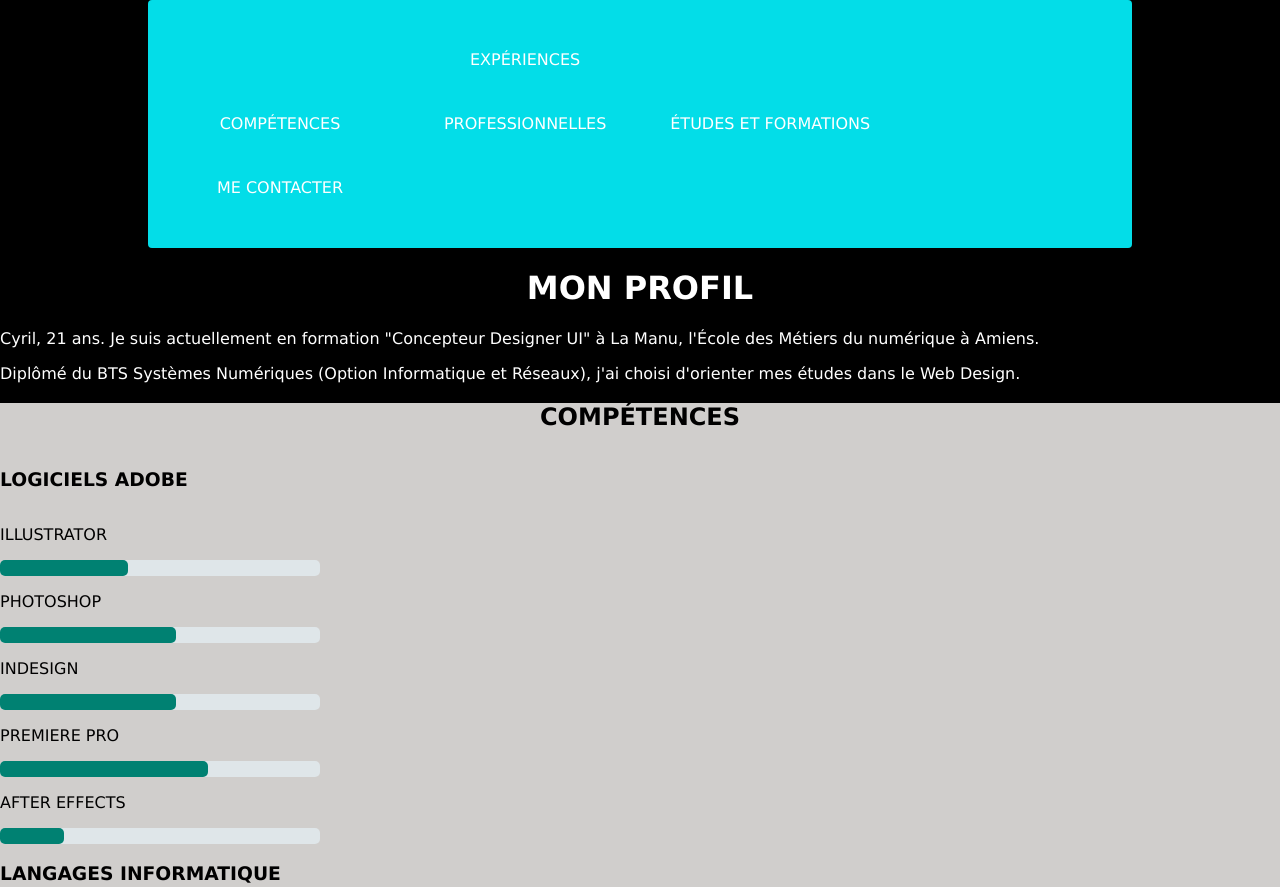
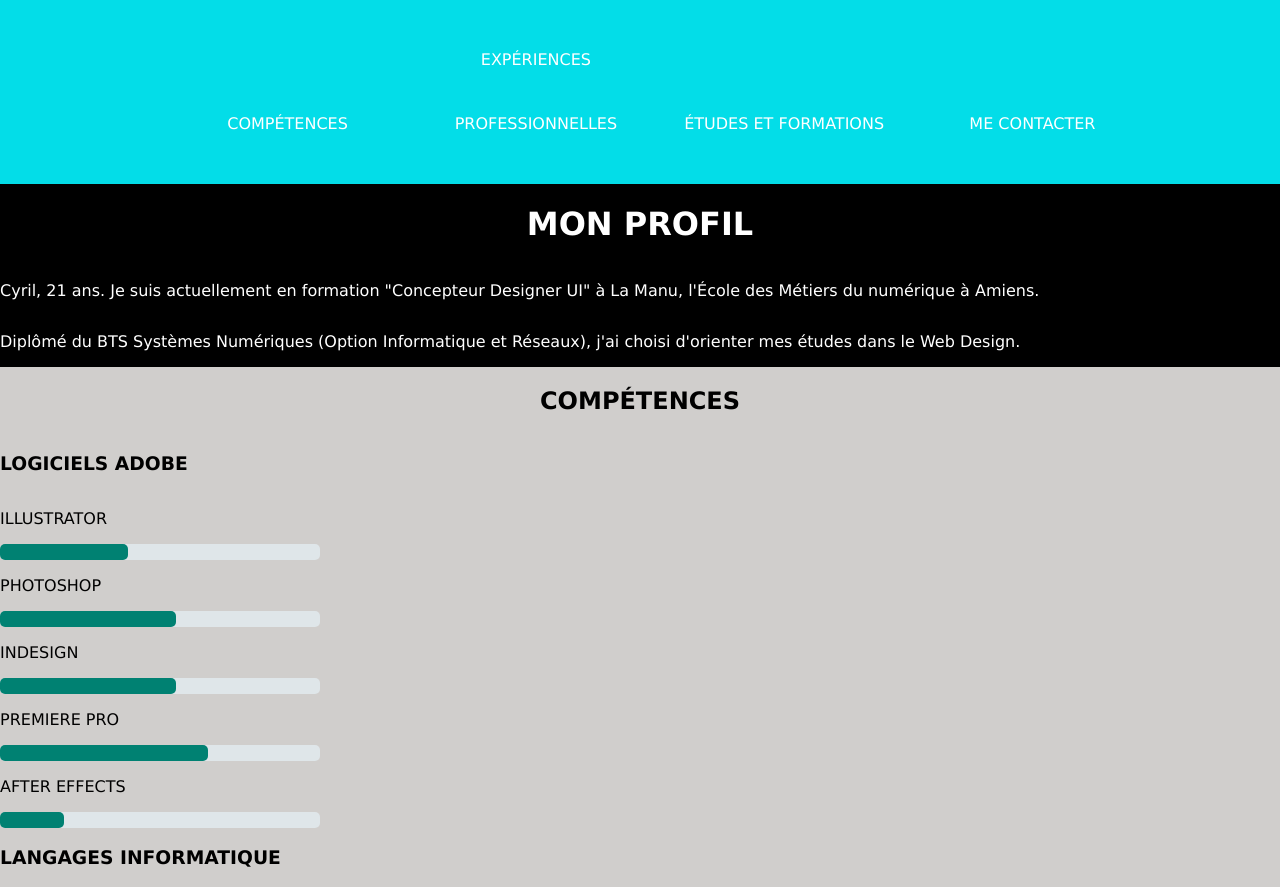
Before and after one commit to cdelattre08/CV-Numerique, a plain HTML site: page index.html in a window 1280 px wide. Shown: the top 887 px of the page. Drawn offline with Linux system fonts and the light colour scheme.

Commit message:
Correction de la mise en page

```diff
--- a/index.css
+++ b/index.css
@@ -2,41 +2,19 @@
   display: flex;
   flex-direction: column;
 }
-.submit {
-  width: 100%;
-  background-color: rgb(3, 175, 232);
+.header {
+  text-align: center;
+}
+#navBar {
+  /* display: flex;
+  flex-direction: column;
+  justify-content: space-around; */
+  background-color: rgb(3, 221, 232);
+  padding-top: 10%;
   color: white;
-  border-radius: 4px;
   border: none;
   cursor: pointer;
   padding: 12px;
-}
-.button {
-  width: 77%;
-  background-color: ();
-  color: white;
-  border-radius: 4px;
-  border: none;
-  cursor: pointer;
-  padding: 12px;
-}
-.navBar {
-  display: flex;
-  flex-direction: column;
-
-  padding-top: 10%;
-  margin: auto;
-  width: 75%;
-  background-color: rgb(3, 221, 232);
-  color: white;
-  border-radius: 4px;
-  border: none;
-  cursor: pointer;
-  padding: 12px;
-}
-ul {
-  padding: 0;
-  width: 100%;
 }
 li {
   display: inline;
@@ -46,7 +24,7 @@ a {
   outline: none;
   text-decoration: none;
   display: inline-block;
-  width: 25%;
+  width: 20%;
   text-align: center;
   line-height: 4;
   color: white;
@@ -63,7 +41,6 @@ body, html {
   background-color: black;
   color: white;
 }
-
 .text-align {
   text-align: center;
 }
@@ -121,9 +98,7 @@ body, html {
 .html-skills {
   width: 80%;
 }
-/* .header {
-  text-align: center;
-}
+/*
 form {
   text-align: center;
 }
@@ -135,4 +110,22 @@ picto {
 .img {
   height: 30px;
 }
+.submit {
+  width: 100%;
+  background-color: rgb(3, 175, 232);
+  color: white;
+  border-radius: 4px;
+  border: none;
+  cursor: pointer;
+  padding: 12px;
+}
+.button {
+  width: 77%;
+  background-color: ();
+  color: white;
+  border-radius: 4px;
+  border: none;
+  cursor: pointer;
+  padding: 12px;
+}
 */
--- a/index.html
+++ b/index.html
@@ -10,9 +10,8 @@
 </head>
 
 <body>
-    <div class="container"></div>
-    <main>
-        <section class="navBar">
+    <div class="container">
+        <section id="navBar">
             <div class="header">
                 <ul>
                     <li><a href="">COMPÉTENCES</a></li>
@@ -21,11 +20,11 @@
                     <li><a href="">ME CONTACTER</a></li>
                 </ul>
         </section>
-    </main>
 
-    <div id="my-profile"></div>
+        <div id="my-profile">
             <h1 class="text-align">MON PROFIL</h1>
-    <p>Cyril, 21 ans. Je suis actuellement en formation "Concepteur Designer UI" à La Manu, l'École des Métiers du
+            <p>Cyril, 21 ans. Je suis actuellement en formation "Concepteur Designer UI" à La Manu, l'École des Métiers
+                du
                 numérique à Amiens.</p>
             <p>Diplômé du BTS Systèmes Numériques (Option Informatique et Réseaux),
                 j'ai choisi d'orienter mes études dans le Web Design. </p>
@@ -80,6 +79,7 @@
     <p>BAC Professionnel MELEC (Métiers de l’électricité et de ses environnements connectés)</p>
     <p>Lycée des Métiers La Providence, Amiens</p>
     </div>
+    </div>
 </body>
 
 </html>
```
Lines whose indentation alone changed are shown as unchanged.
